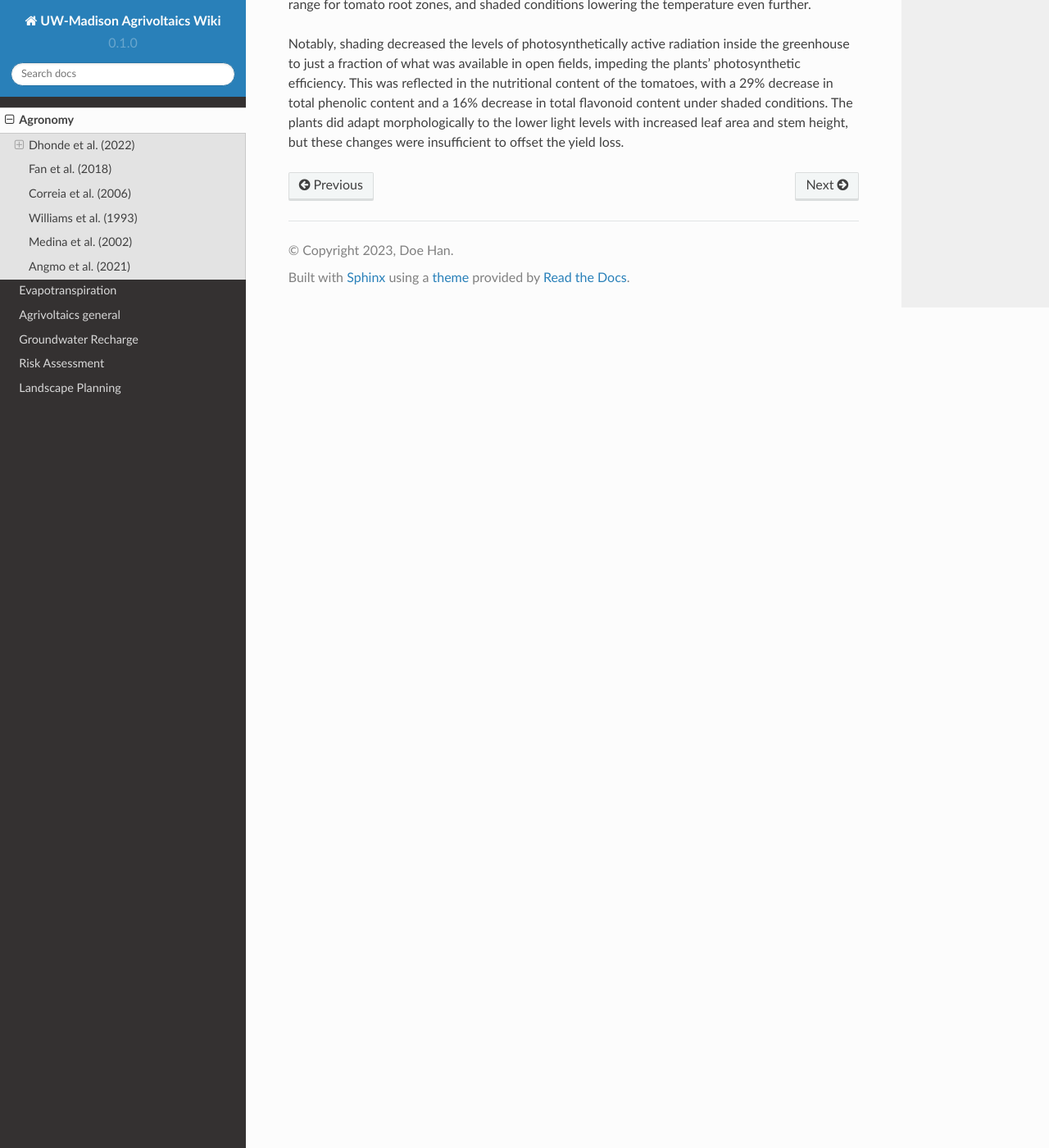
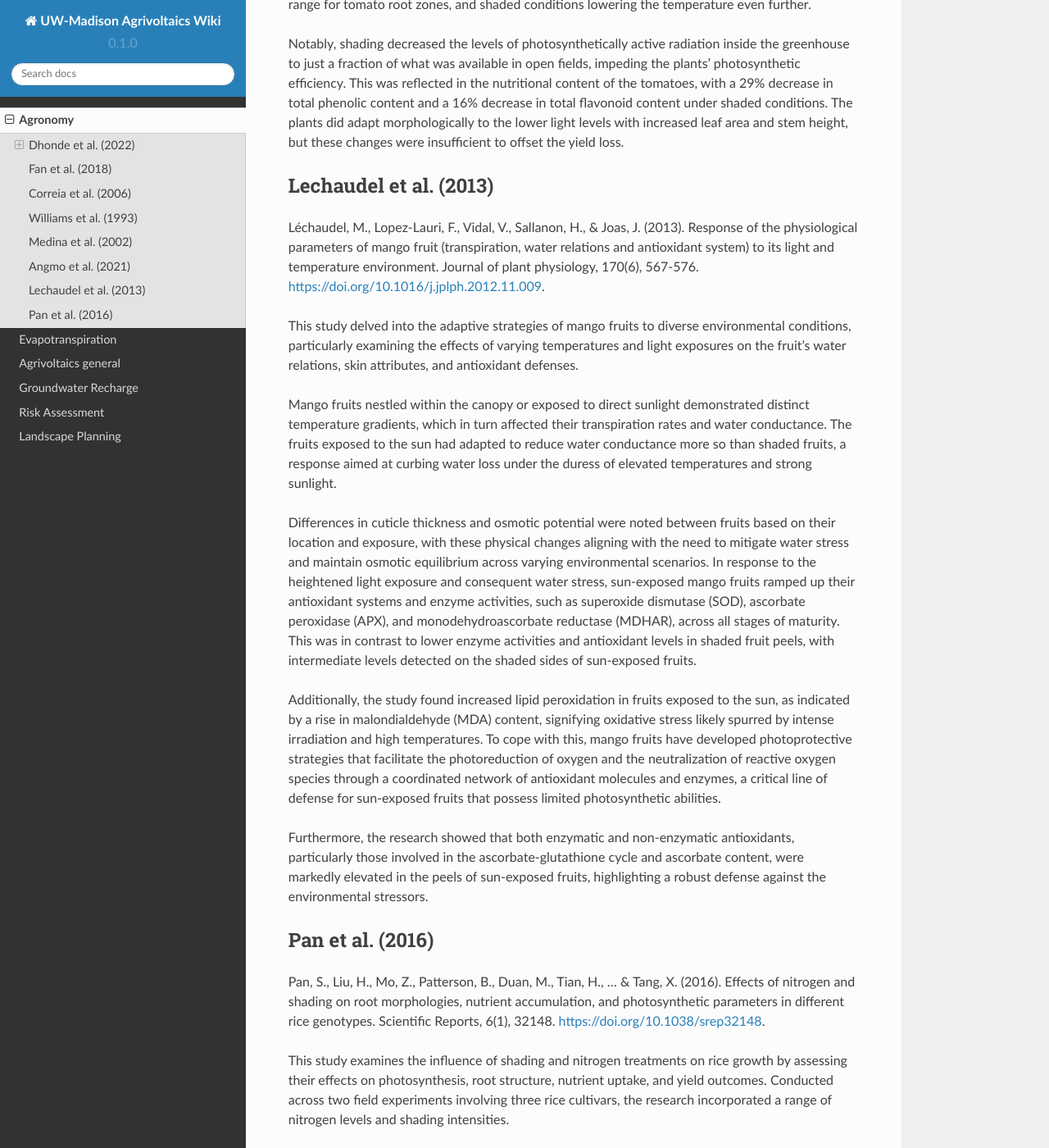
Before and after one commit to hanhydro/wiki, a Sphinx documentation site: the page built from docs/source/ag.rst, in a window 1280 px wide and 1400 px high, scrolled down 4464 px. Shown: the whole window at 82% size. Built offline with Sphinx 7.4.7 and the Read the Docs theme 2.0.0, drawn with Linux system fonts in a browser that asks for light colours; pages that are not in the unit, such as notebooks, are missing from menus; some of the changed text lies outside the part shown.

Commit message:
Update ag.rst

```diff
--- a/docs/source/ag.rst
+++ b/docs/source/ag.rst
@@ -81,3 +81,31 @@ The greenhouse itself experienced notable temperature swings, with nighttime low
 However, the introduction of shading reduced the extreme daytime heat by 5.6 °C but also led to a significant 48% drop in marketable yield. This was attributed to the shade's detrimental effects on photosynthesis, which caused delays in flowering and a decrease in the phenolic and flavonoid content of the tomatoes, affecting both yield and nutritional value. Soil temperatures also varied greatly, with the greenhouse and open-field conditions deviating from the optimal temperature range for tomato root zones, and shaded conditions lowering the temperature even further.
 
 Notably, shading decreased the levels of photosynthetically active radiation inside the greenhouse to just a fraction of what was available in open fields, impeding the plants' photosynthetic efficiency. This was reflected in the nutritional content of the tomatoes, with a 29% decrease in total phenolic content and a 16% decrease in total flavonoid content under shaded conditions. The plants did adapt morphologically to the lower light levels with increased leaf area and stem height, but these changes were insufficient to offset the yield loss.
+
+Lechaudel et al. (2013)
+-------------------
+Léchaudel, M., Lopez-Lauri, F., Vidal, V., Sallanon, H., & Joas, J. (2013). Response of the physiological parameters of mango fruit (transpiration, water relations and antioxidant system) to its light and temperature environment. Journal of plant physiology, 170(6), 567-576. https://doi.org/10.1016/j.jplph.2012.11.009.
+
+This study delved into the adaptive strategies of mango fruits to diverse environmental conditions, particularly examining the effects of varying temperatures and light exposures on the fruit's water relations, skin attributes, and antioxidant defenses.
+
+Mango fruits nestled within the canopy or exposed to direct sunlight demonstrated distinct temperature gradients, which in turn affected their transpiration rates and water conductance. The fruits exposed to the sun had adapted to reduce water conductance more so than shaded fruits, a response aimed at curbing water loss under the duress of elevated temperatures and strong sunlight.
+
+Differences in cuticle thickness and osmotic potential were noted between fruits based on their location and exposure, with these physical changes aligning with the need to mitigate water stress and maintain osmotic equilibrium across varying environmental scenarios. In response to the heightened light exposure and consequent water stress, sun-exposed mango fruits ramped up their antioxidant systems and enzyme activities, such as superoxide dismutase (SOD), ascorbate peroxidase (APX), and monodehydroascorbate reductase (MDHAR), across all stages of maturity. This was in contrast to lower enzyme activities and antioxidant levels in shaded fruit peels, with intermediate levels detected on the shaded sides of sun-exposed fruits.
+
+Additionally, the study found increased lipid peroxidation in fruits exposed to the sun, as indicated by a rise in malondialdehyde (MDA) content, signifying oxidative stress likely spurred by intense irradiation and high temperatures. To cope with this, mango fruits have developed photoprotective strategies that facilitate the photoreduction of oxygen and the neutralization of reactive oxygen species through a coordinated network of antioxidant molecules and enzymes, a critical line of defense for sun-exposed fruits that possess limited photosynthetic abilities.
+
+Furthermore, the research showed that both enzymatic and non-enzymatic antioxidants, particularly those involved in the ascorbate-glutathione cycle and ascorbate content, were markedly elevated in the peels of sun-exposed fruits, highlighting a robust defense against the environmental stressors.
+
+Pan et al. (2016)
+-------------------
+Pan, S., Liu, H., Mo, Z., Patterson, B., Duan, M., Tian, H., ... & Tang, X. (2016). Effects of nitrogen and shading on root morphologies, nutrient accumulation, and photosynthetic parameters in different rice genotypes. Scientific Reports, 6(1), 32148. https://doi.org/10.1038/srep32148.
+
+This study examines the influence of shading and nitrogen treatments on rice growth by assessing their effects on photosynthesis, root structure, nutrient uptake, and yield outcomes. Conducted across two field experiments involving three rice cultivars, the research incorporated a range of nitrogen levels and shading intensities.
+
+Key observations include the finding that severe shading during the crucial grain-filling stage led to a marked decrease in nutrient absorption, changes in root morphology, and a reduction in rice yields, indicating that inadequate light hampers the plant's capacity for nutrient acquisition and reproduction. High nitrogen application consistently resulted in greater yields, with the highest yields recorded at 6.70 tons per hectare in the late season of 2011, under high nitrogen conditions.
+
+Specifically, high nitrogen availability promoted more extensive root development, as evidenced by longer total root length, larger root surface area, and greater root volume. For instance, rice plants under high nitrogen treatment exhibited a total root length of 13.09 per panicle hill with 142.10 spikelets per panicle. Conversely, heavy shading significantly detracted from root growth, with root parameters notably declining under double shading.
+
+Photosynthetic and transpiration rates were also affected by the treatments, with the highest rates observed in the morning and the lowest at midday, especially under intense shading. The study underscored a complex interplay between nitrogen levels and light availability, with a notable interaction influencing photosynthetic rates, transpiration, and root morphology.
+
+Furthermore, the research showed a strong positive correlation between total nitrogen and potassium accumulation with root morphological traits, reinforcing the idea that a robust root system is vital for efficient nutrient uptake in rice.
```
